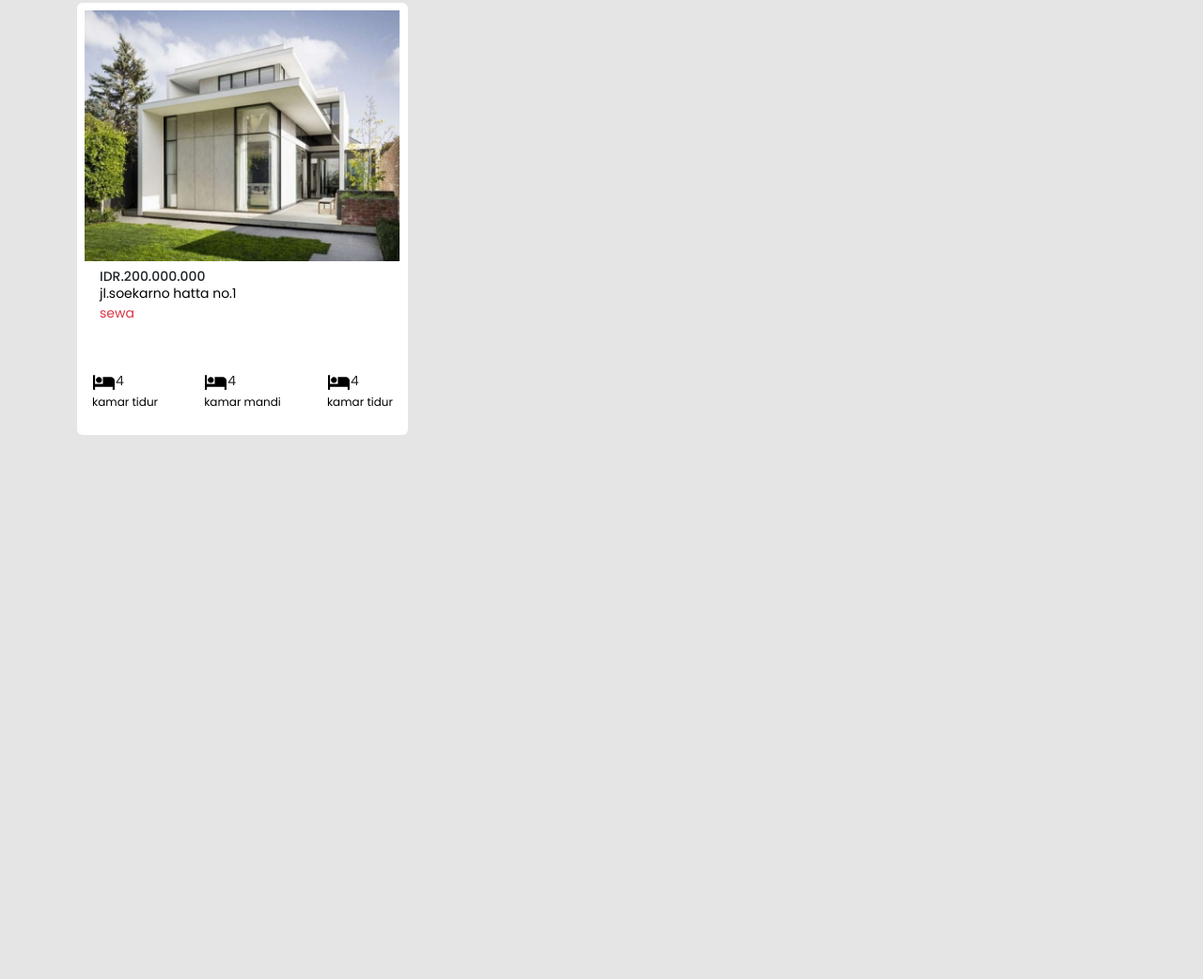
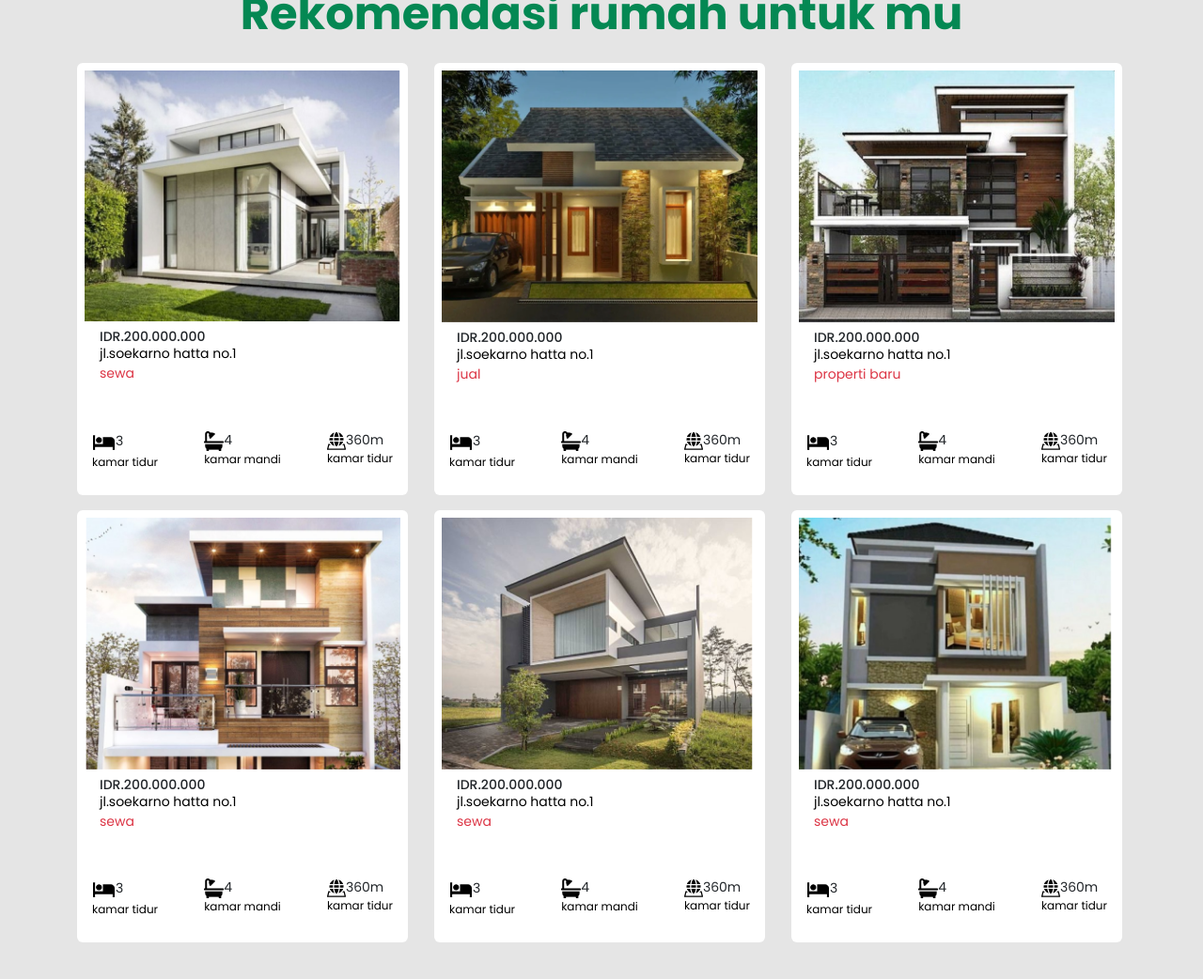
Before and after one commit to yasanurfadillah16-droid/projek-rpl-b, a plain HTML site: page index.html in a window 1280 px wide. Shown: the part 2332-3374 px from the top of the page at 94% size. Before the commit the page ends 2795 px from the top, so only its background shows below. Drawn offline with nearby package versions, Linux system fonts and the light colour scheme.

Commit message:
yasanurfadillah16@gmail.com

```diff
--- a/index.html
+++ b/index.html
@@ -383,7 +383,7 @@
       <!--end section temukan rumah-->
 
    <!--section rekomendasi rumah-->
-<section id="rekomendasi">
+<section id="rekomendasi" class="p-5">
 <div class="container">
   <div class="row">
     <div class="col-12 text-center">
@@ -391,7 +391,7 @@
     </div>
   </div>
   <div class="row">
-    <div class="col-4">
+    <div class="col-4 mt-3">
       <div class="card p-2 rounded-2" style="width: 22rem;">
         <img src="image/Mask Group (7).png" alt="">
      <div class="card-body">
@@ -399,13 +399,113 @@
 <P>jl.soekarno hatta no.1 <br><span class="text-danger">sewa</span></P>
        </div>
        <div class="card-fasilitas d-flex justify-content-between px-3">
-        <span><img src="image/mdi_bed.png" alt="">4
+        <span><img src="image/mdi_bed.png" alt="">3
           <p>kamar tidur</p>
         </span>
-        <span><img src="image/mdi_bed.png" alt="">4
+        <span><img src="image/fa-solid_bath.png" alt="">4
           <p>kamar mandi</p>
         </span>
-        <span><img src="image/mdi_bed.png" alt="">4
+        <span><img src="image/Group.png" alt="">360m
+          <p>kamar tidur</p>
+        </span>
+       </div>
+      </div>
+    </div>
+        <div class="col-4 mt-3">
+      <div class="card p-2 rounded-2" style="width: 22rem;">
+        <img src="image/Mask Group (13).png" alt="">
+     <div class="card-body">
+<h4>IDR.200.000.000</h4>
+<P>jl.soekarno hatta no.1 <br><span class="text-danger">jual</span></P>
+       </div>
+       <div class="card-fasilitas d-flex justify-content-between px-3">
+        <span><img src="image/mdi_bed.png" alt="">3
+          <p>kamar tidur</p>
+        </span>
+        <span><img src="image/fa-solid_bath.png" alt="">4
+          <p>kamar mandi</p>
+        </span>
+        <span><img src="image/Group.png" alt="">360m
+          <p>kamar tidur</p>
+        </span>
+       </div>
+      </div>
+    </div>
+    <div class="col-4 mt-3">
+      <div class="card p-2 rounded-2" style="width: 22rem;">
+        <img src="image/Mask Group (14).png" alt="">
+     <div class="card-body">
+<h4>IDR.200.000.000</h4>
+<P>jl.soekarno hatta no.1 <br><span class="text-danger">properti baru</span></P>
+       </div>
+       <div class="card-fasilitas d-flex justify-content-between px-3">
+        <span><img src="image/mdi_bed.png" alt="">3
+          <p>kamar tidur</p>
+        </span>
+        <span><img src="image/fa-solid_bath.png" alt="">4
+          <p>kamar mandi</p>
+        </span>
+        <span><img src="image/Group.png" alt="">360m
+          <p>kamar tidur</p>
+        </span>
+       </div>
+      </div>
+    </div>
+        <div class="col-4 mt-3">
+      <div class="card p-2 rounded-2" style="width: 22rem;">
+        <img src="image/Mask Group (15).png" alt="">
+     <div class="card-body">
+<h4>IDR.200.000.000</h4>
+<P>jl.soekarno hatta no.1 <br><span class="text-danger">sewa</span></P>
+       </div>
+       <div class="card-fasilitas d-flex justify-content-between px-3">
+        <span><img src="image/mdi_bed.png" alt="">3
+          <p>kamar tidur</p>
+        </span>
+        <span><img src="image/fa-solid_bath.png" alt="">4
+          <p>kamar mandi</p>
+        </span>
+        <span><img src="image/Group.png" alt="">360m
+          <p>kamar tidur</p>
+        </span>
+       </div>
+      </div>
+    </div>
+        <div class="col-4 mt-3">
+      <div class="card p-2 rounded-2" style="width: 22rem;">
+        <img src="image/Mask Group (16).png" alt="">
+     <div class="card-body">
+<h4>IDR.200.000.000</h4>
+<P>jl.soekarno hatta no.1 <br><span class="text-danger">sewa</span></P>
+       </div>
+       <div class="card-fasilitas d-flex justify-content-between px-3">
+        <span><img src="image/mdi_bed.png" alt="">3
+          <p>kamar tidur</p>
+        </span>
+        <span><img src="image/fa-solid_bath.png" alt="">4
+          <p>kamar mandi</p>
+        </span>
+        <span><img src="image/Group.png" alt="">360m
+          <p>kamar tidur</p>
+        </span>
+       </div>
+      </div>
+    </div>
+        <div class="col-4 mt-3">
+      <div class="card p-2 rounded-2" style="width: 22rem;">
+        <img src="image/Mask Group (17).png" alt="">
+     <div class="card-body">
+<h4>IDR.200.000.000</h4>
+<P>jl.soekarno hatta no.1 <br><span class="text-danger">sewa</span></P>
+       </div>
+       <div class="card-fasilitas d-flex justify-content-between px-3">
+        <span><img src="image/mdi_bed.png" alt="">3
+          <p>kamar tidur</p>
+        </span>
+        <span><img src="image/fa-solid_bath.png" alt="">4
+          <p>kamar mandi</p>
+        </span>
+        <span><img src="image/Group.png" alt="">360m
           <p>kamar tidur</p>
         </span>
        </div>
```
Also changed, not shown: image/Mask Group (13).png (added), image/Mask Group (14).png (added), image/Mask Group (15).png (added), image/Mask Group (16).png (added), image/Mask Group (17).png (added), image/fa-solid_bath.png (added).
